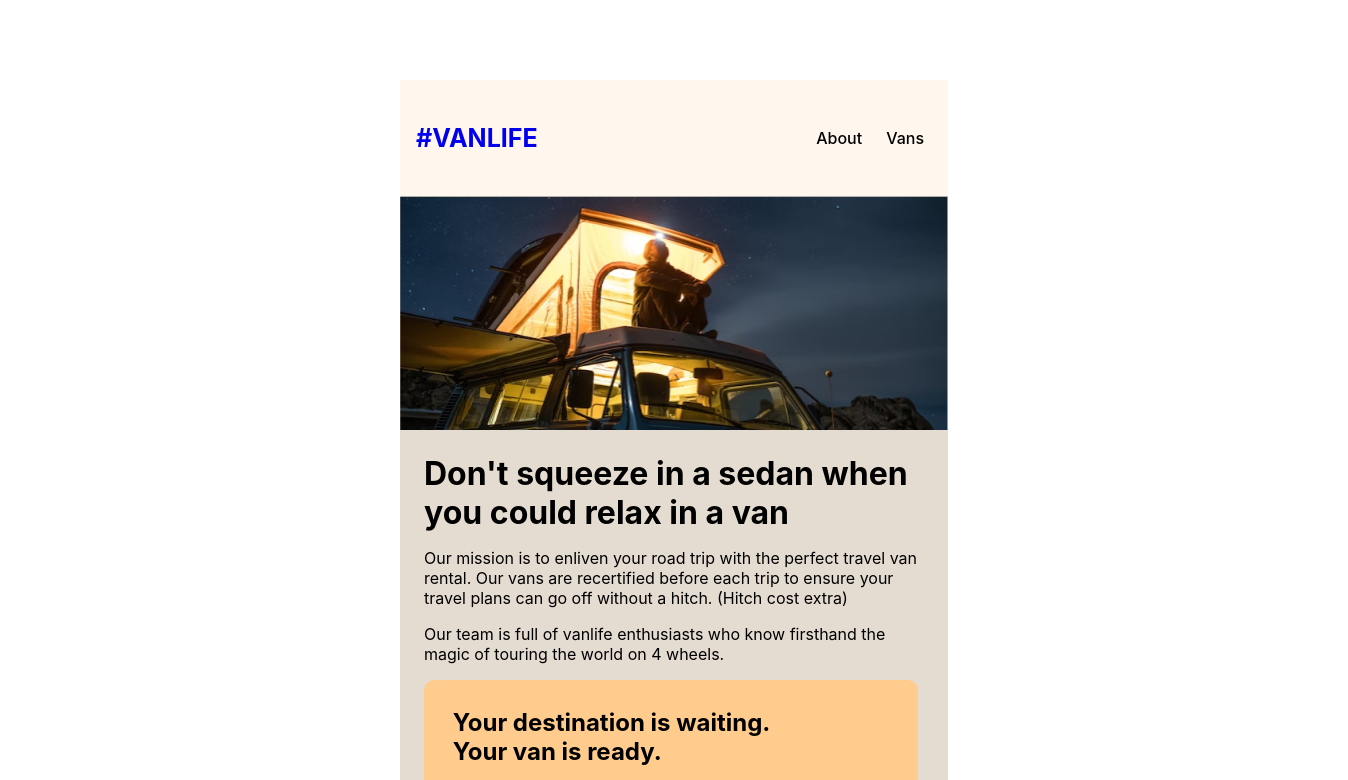
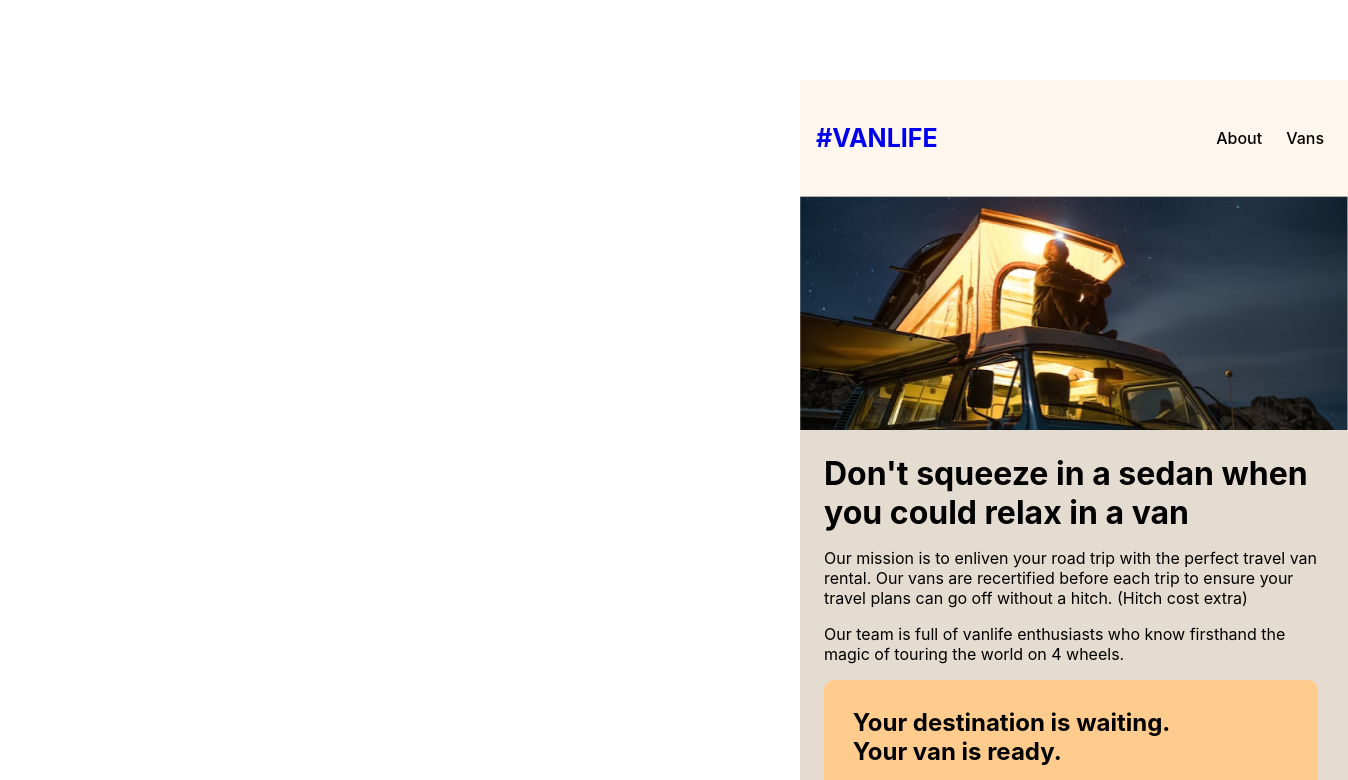
Before and after one commit to JimohSegun/React_Router-6, a React (Create React App) app: page / in a window 1280 px wide. Shown: the top 780 px of the page, 1348 px wide, since content can reach past the window. Built offline with nearby package versions, Linux system fonts and the light colour scheme.

Commit message:
Update App.css

```diff
--- a/src/App.css
+++ b/src/App.css
@@ -161,3 +161,7 @@ img {
     align-items: center;
     justify-content: center;
 }
+
+@media screen and (min-width:768px) {
+    body{margin:0rem 0rem 5rem 25rem;}
+}
```
